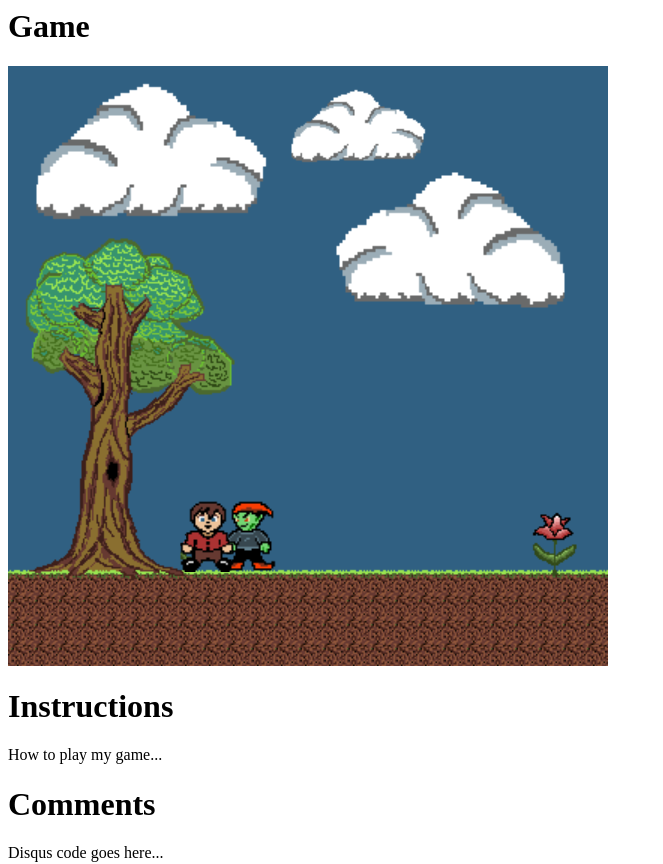
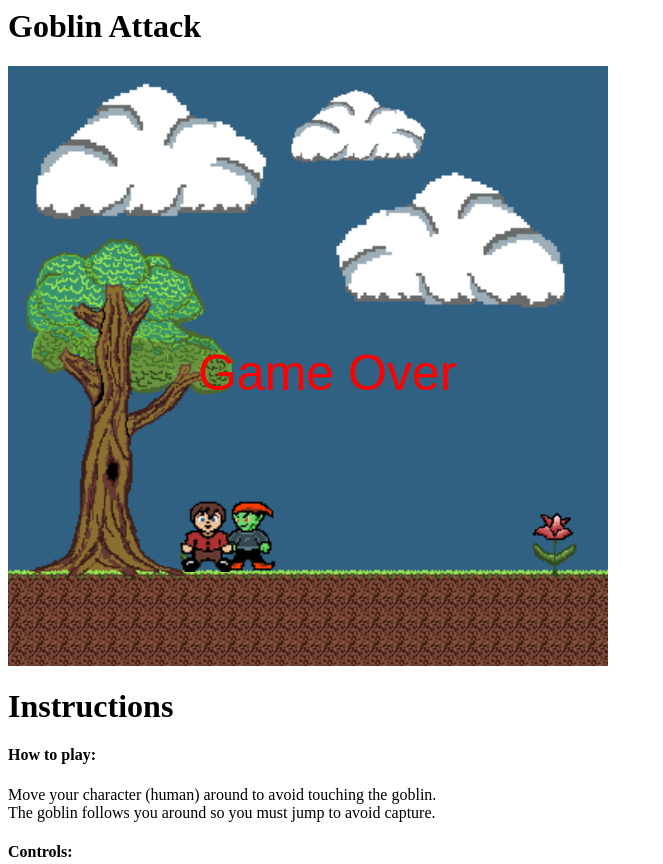
Before and after one commit to CurtisRose/VirtualWorlds1, a plain HTML site: page index.html in a window 1280 px wide. Shown: the top 864 px of the page, without its empty margins (0-663 px from the left). Drawn offline with Linux system fonts and the light colour scheme; animation ran at ten frames a second.

Commit message:
Added game over message. When player loses game over message is displayed. Instructions and title have been added to the html

```diff
--- a/game.js
+++ b/game.js
@@ -20,7 +20,8 @@ var floor = height - 130,
 	goblin = PIXI.Texture.fromImage("goblin.png"),
 	sceneSprite = new PIXI.Sprite(scene),
 	sprite = new PIXI.Sprite(character),
-	goblinSprite = new PIXI.Sprite(goblin);
+	goblinSprite = new PIXI.Sprite(goblin),
+	endGame = new PIXI.Text("Game Over", {font:"50px Arial", fill:"red"});
 //Global variables for Jump() function.
 var startJumpSpeed = 12,
 	jumpSpeed = startJumpSpeed,
@@ -156,6 +157,9 @@ function PrepareArtwork() {
 	//Position goblin sprite at arbitrary x axis, away from character.
 	goblinSprite.position.x = 500;
 	goblinSprite.position.y = floor;
+	//Setting the "Game Over" text position.
+	endGame.position.x = 190;
+	endGame.position.y = 280;
 	//Stage the sprites.
 	stage.addChild(sceneSprite);
 	stage.addChild(goblinSprite);
@@ -177,7 +181,7 @@ function CheckEndCondition() {
 	if (!inAir) {
 		if (Math.abs(sprite.position.x - goblinSprite.position.x) <= threatDistance) {
 			gameOver = true;
-			//clearInterval(playing);
+			clearInterval(Scoreboard);
 		}
 	}
 }
@@ -189,6 +193,8 @@ function Update() {
 		CheckEndCondition();
 	}
 	else {
+		//Game Over
+		stage.addChild(endGame);
 		//Restart game by hitting enter.
 		if (startNewGame) {
 			gameOver = false;
--- a/index.html
+++ b/index.html
@@ -1,13 +1,20 @@
 <html>
   <head>
-    <title>Hello world!</title>
+    <title>Goblin Attack!</title>
   </head>
   <body>
-    <h1>Game</h1>
+    <h1>Goblin Attack</h1>
     <div id="gameport"></div>
 
     <h1>Instructions</h1>
-    <p>How to play my game...</p>
+    <p><h4>How to play:</h4>
+	Move your character (human) around to avoid touching the goblin.<br>
+	The goblin follows you around so you must jump to avoid capture.<br>
+	<h4>Controls:</h4>
+	W = Jump<br>
+	A = Move Left<br>
+	D = Move Right<br>
+	Enter = Restart Game<br></p>
 
     <h1>Comments</h1>
     Disqus code goes here...
```
